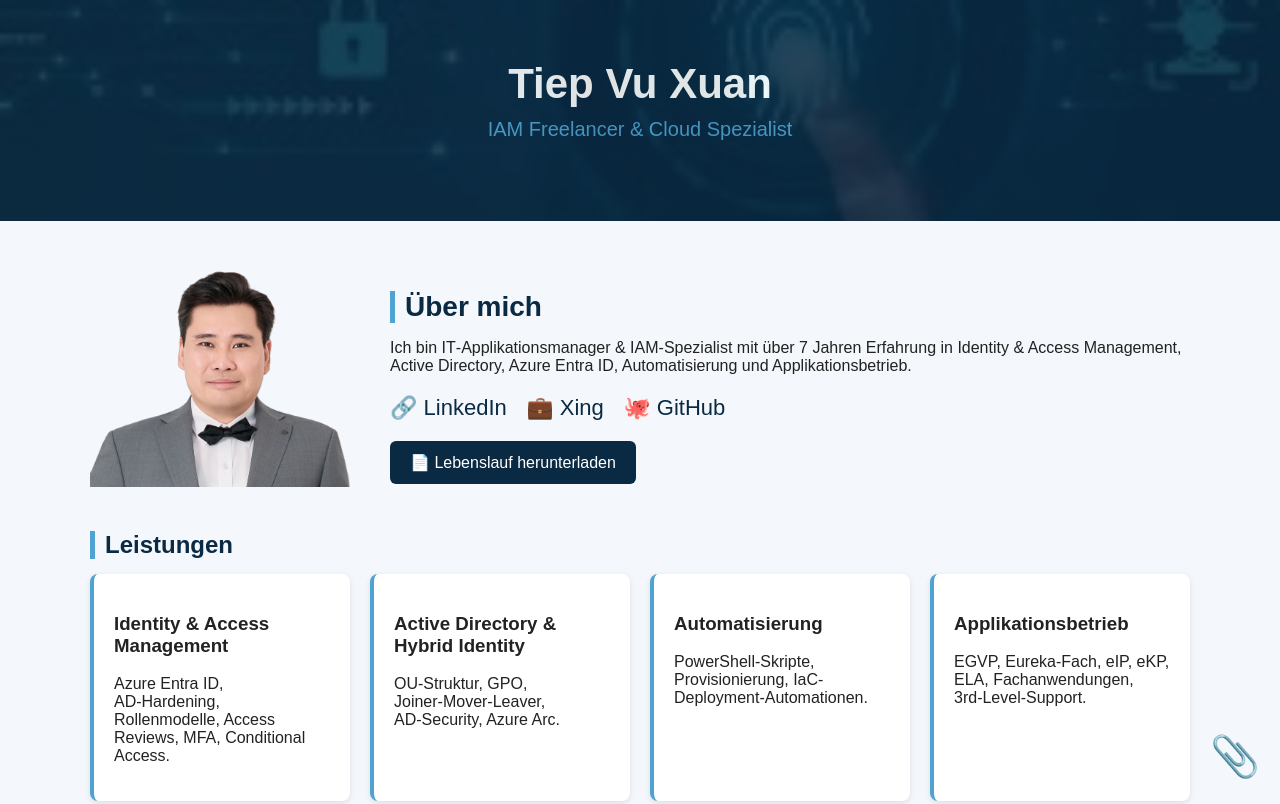
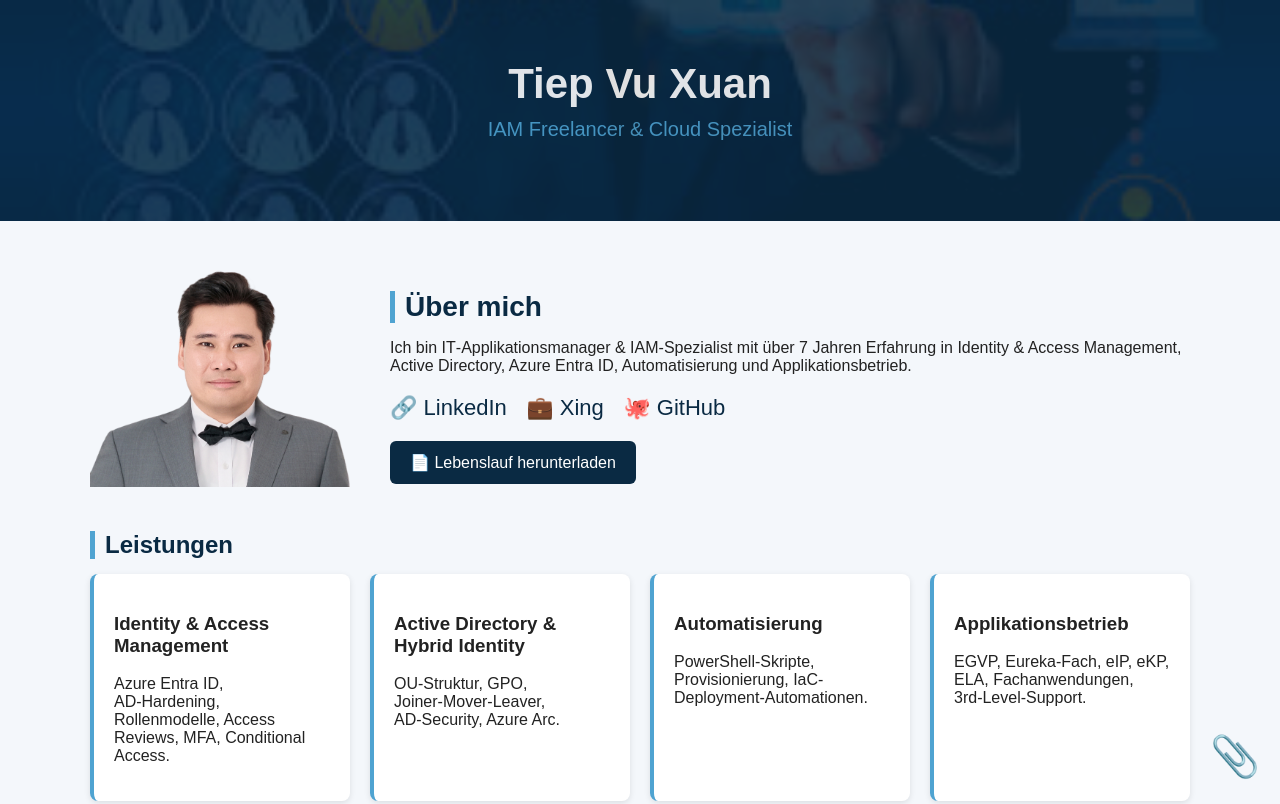
Before and after one commit to vuxuantiep/tiep-iam-freelancer, a plain HTML site: page index.html in a window 1280 px wide. Shown: the top 804 px of the page. Drawn offline with Linux system fonts and the light colour scheme.

Commit message:
Update index.html

```diff
--- a/index.html
+++ b/index.html
@@ -52,7 +52,7 @@
         position: absolute;
         inset: 0;
         pointer-events: none;
-        background: url('/images/IAM-1.jpg') no-repeat center/cover;
+        background: url('/images/IAM-3.jpg') no-repeat center/cover;
         opacity: 0.12; /* subtil, dunkel, flach */
     }
     .dark-toggle {
```
